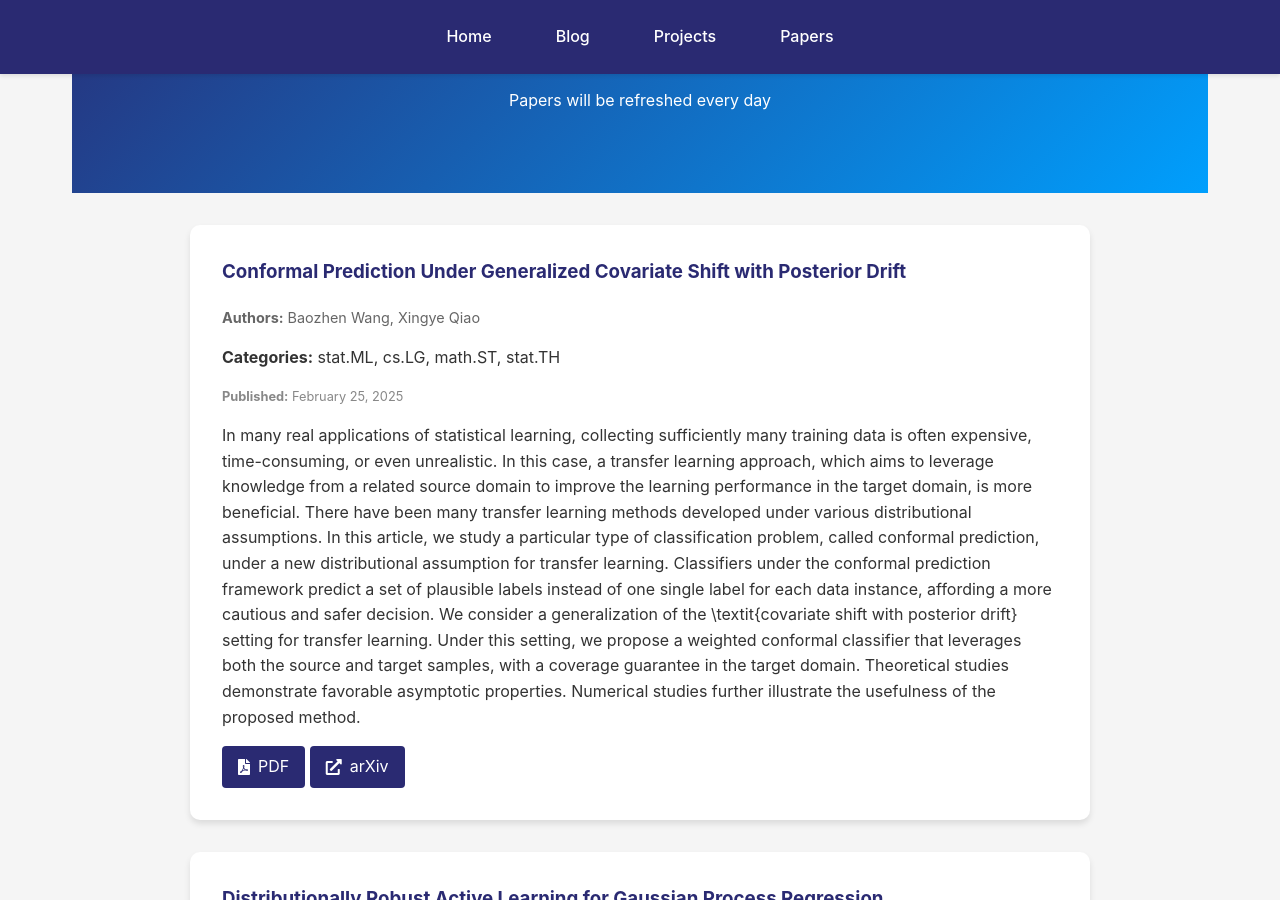
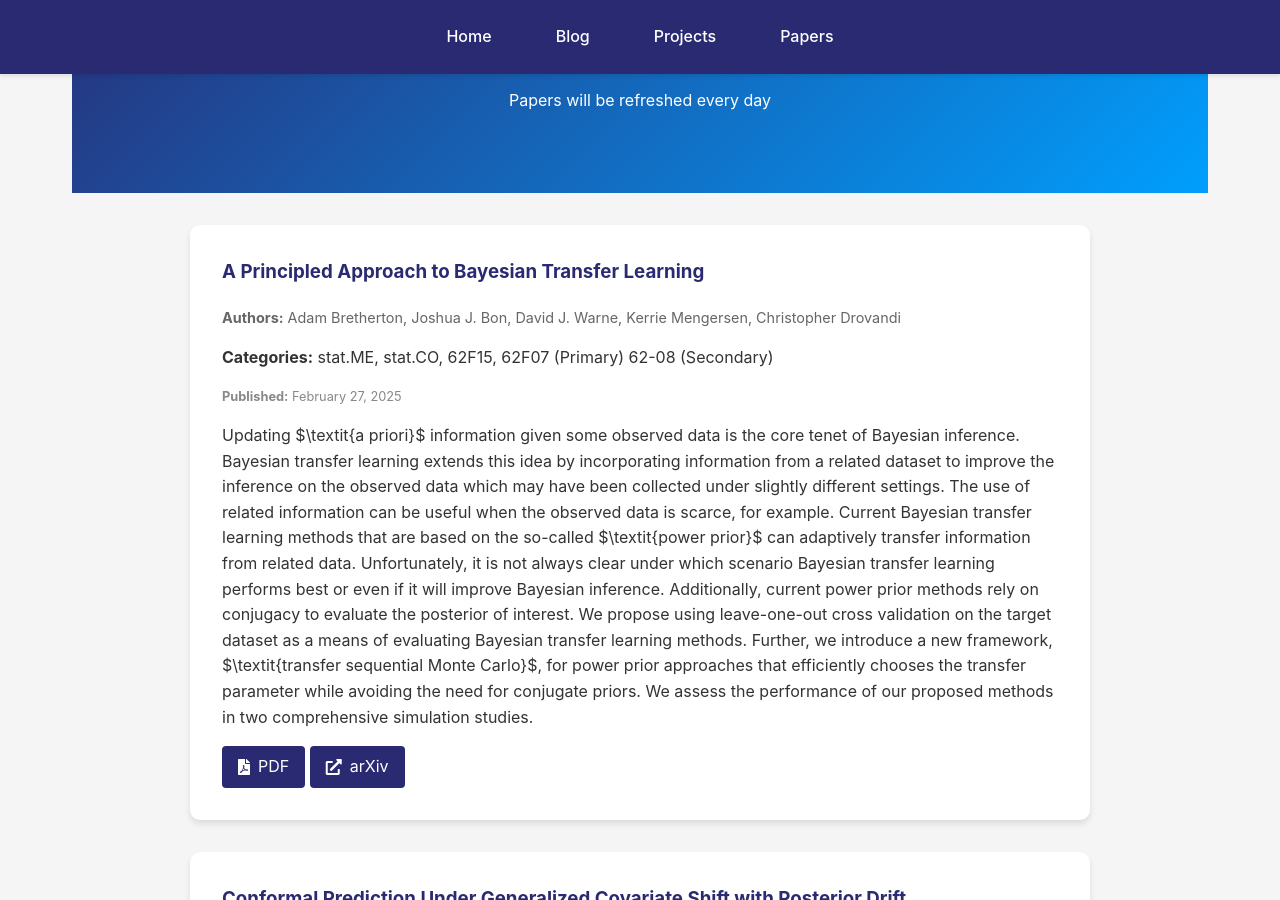
Before and after one commit to kyZhan2002/mypage, a Jekyll site: the page built from papers/index.html, in a window 1280 px wide and 900 px high, scrolled down 304 px. Built offline with Jekyll 4.4.1, drawn with Linux system fonts in a browser that asks for light colours.

Commit message:
Update arXiv papers

```diff
--- a/_data/arxiv_cache.json
+++ b/_data/arxiv_cache.json
@@ -1,6 +1,25 @@
 {
-  "timestamp": 1740705356,
+  "timestamp": 1740792038,
   "papers": [
+    {
+      "title": "A Principled Approach to Bayesian Transfer Learning",
+      "authors": [
+        "Adam Bretherton",
+        "Joshua J. Bon",
+        "David J. Warne",
+        "Kerrie Mengersen",
+        "Christopher Drovandi"
+      ],
+      "abstract": "Updating $\\textit{a priori}$ information given some observed data is the core\ntenet of Bayesian inference. Bayesian transfer learning extends this idea by\nincorporating information from a related dataset to improve the inference on\nthe observed data which may have been collected under slightly different\nsettings. The use of related information can be useful when the observed data\nis scarce, for example. Current Bayesian transfer learning methods that are\nbased on the so-called $\\textit{power prior}$ can adaptively transfer\ninformation from related data. Unfortunately, it is not always clear under\nwhich scenario Bayesian transfer learning performs best or even if it will\nimprove Bayesian inference. Additionally, current power prior methods rely on\nconjugacy to evaluate the posterior of interest. We propose using leave-one-out\ncross validation on the target dataset as a means of evaluating Bayesian\ntransfer learning methods. Further, we introduce a new framework,\n$\\textit{transfer sequential Monte Carlo}$, for power prior approaches that\nefficiently chooses the transfer parameter while avoiding the need for\nconjugate priors. We assess the performance of our proposed methods in two\ncomprehensive simulation studies.",
+      "published": "February 27, 2025",
+      "categories": [
+        "stat.ME",
+        "stat.CO",
+        "62F15, 62F07 (Primary) 62-08 (Secondary)"
+      ],
+      "pdf_link": "http://arxiv.org/pdf/2502.19796v1",
+      "arxiv_url": "http://arxiv.org/abs/2502.19796v1"
+    },
     {
       "title": "Conformal Prediction Under Generalized Covariate Shift with Posterior\n  Drift",
       "authors": [
```
